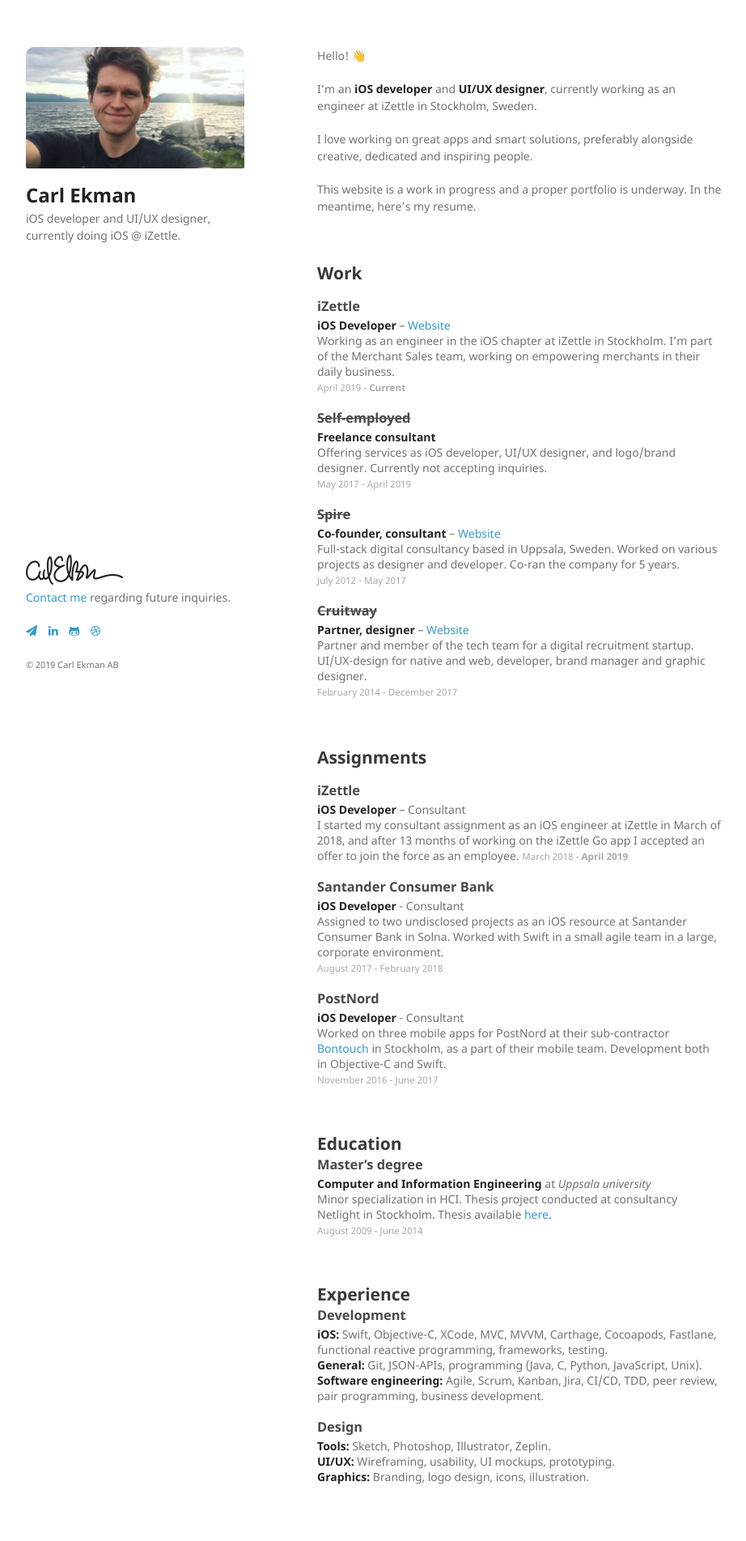
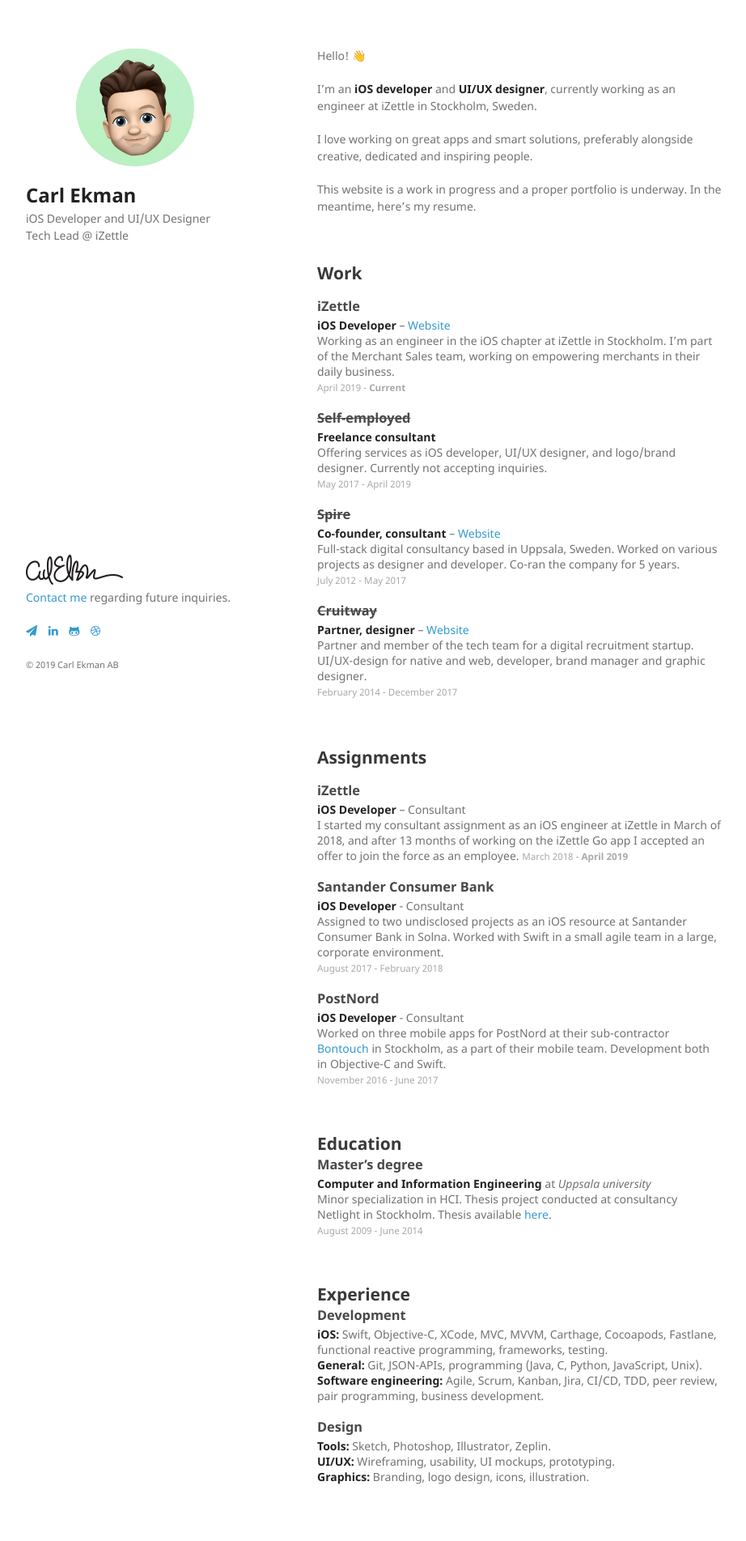
Before and after one commit to CarlEkman/CarlEkman.github.io, a Jekyll site: the page built from index.md, in a window 1280 px wide. Shown: the whole page at 81% size, without its empty margins (178-1100 px from the left). Built offline with Jekyll 4.4.1, drawn with Linux system fonts in a browser that asks for light colours; nearby versions of some CDN libraries; our own code applies the rules of GitHub Pages for plain Markdown files.

Commit message:
Update header and photo

```diff
--- a/_includes/header.html
+++ b/_includes/header.html
@@ -1,6 +1,6 @@
 <header>
-  <div class="header-image-container" style="background-image: url('/assets/cover-2.jpg')"></div>
+  <div class="header-image-container" style="background-image: url('/assets/memoji.jpg')"></div>
   <h1>{{ site.title | default: site.github.repository_name }}</h1>
   <!--<p>{{ site.description | default: site.github.project_tagline }}</p>-->
-  <p>iOS developer and UI/UX designer, currently doing iOS @ iZettle.</p>
+  <p>iOS Developer and UI/UX Designer<br/>Tech Lead @ iZettle</p>
 </header>
--- a/_sass/custom-theme.scss
+++ b/_sass/custom-theme.scss
@@ -303,10 +303,9 @@ footer .fa {
   width: 100%;
   position: relative;
   overflow: hidden;
-  border-radius: 10px 10px 2px 2px;
-  background-size: cover;
+  background-size: contain;
   background-repeat: no-repeat;
-  background-position: 50% 25%;
+  background-position: 50% 50%;
   margin-bottom: 20px;
 }
 
```
Also changed, not shown: assets/memoji.jpg (added).
